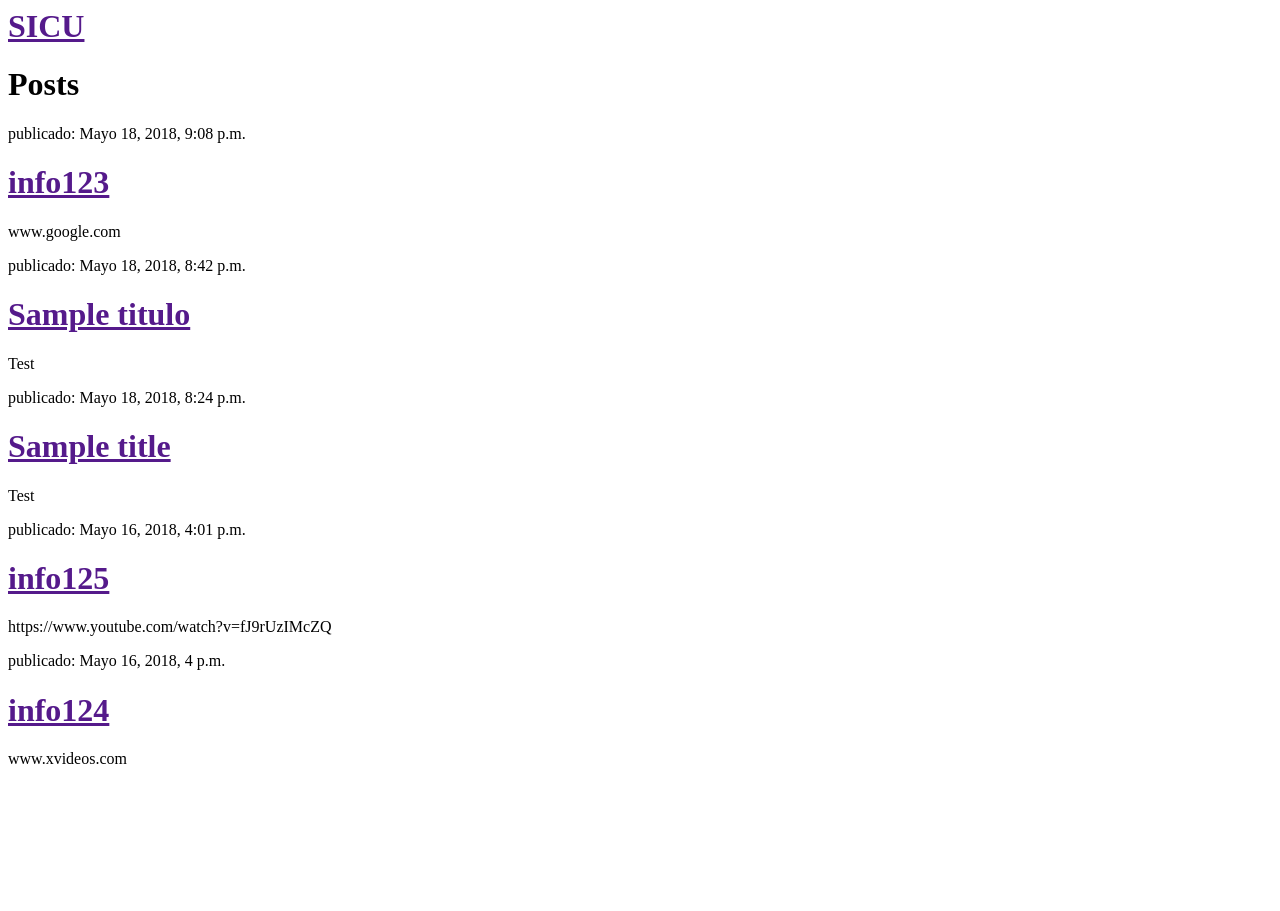
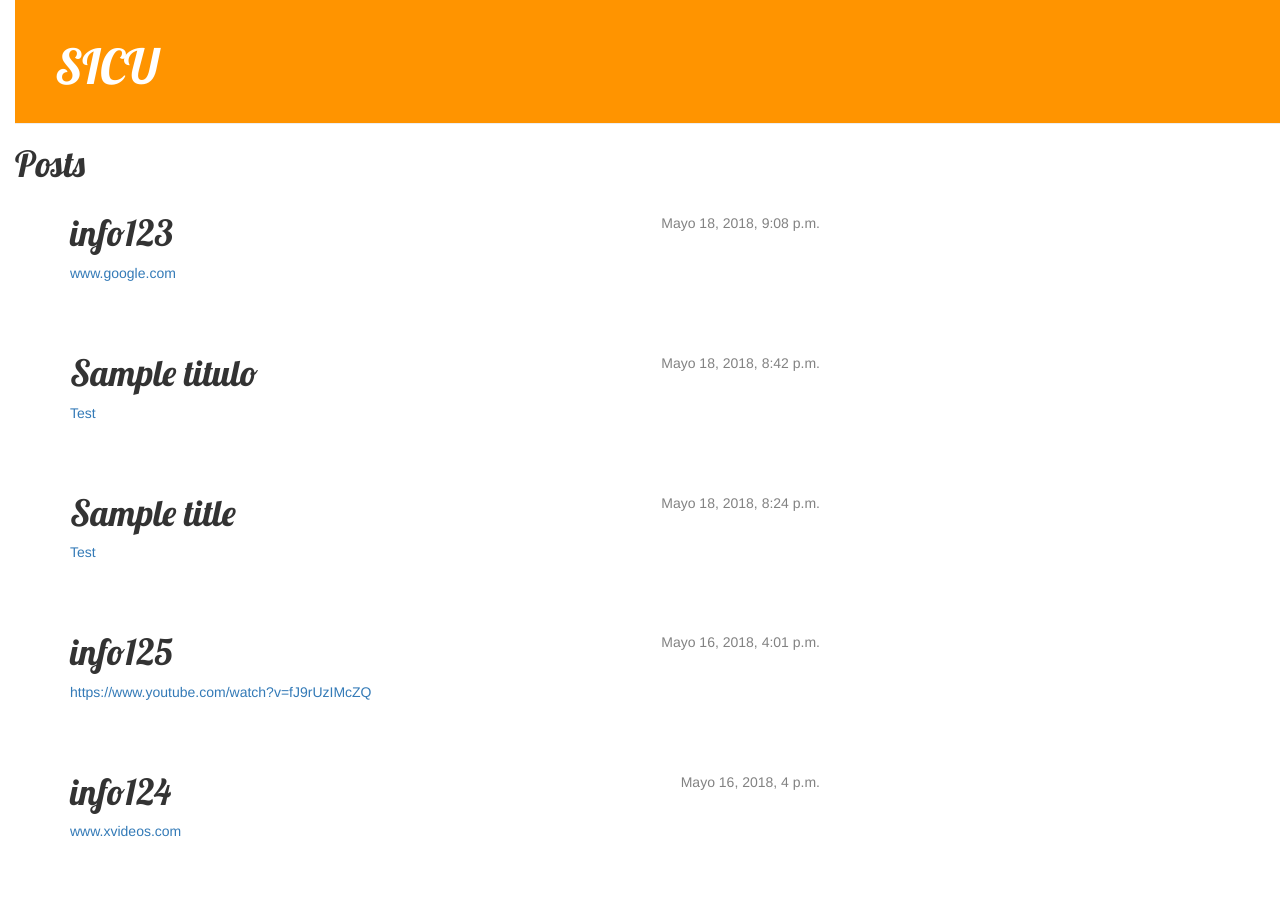
Before and after one commit to DarkElk/SICU, a Django app: page / in a window 1280 px wide. Before the commit the page ends 764 px from the top, so only its background shows below. Run offline with Django 3.2, Linux system fonts and the light colour scheme; data comes from the database, SQL or seed files in the repository; both versions use the stored data as it was after the commit; some libraries are stand-ins or nearby versions.

Commit message:
Añadido soporte para css y modificacion inicial de html
Se añadieron las carpetas necesarias en static para soportar css y se comenzó con la modificación para el html

```diff
--- a/Code_page/mysite/blog/admin.py
+++ b/Code_page/mysite/blog/admin.py
@@ -1,4 +1,6 @@
 from django.contrib import admin
 from .models import Post
+from .models import Usuarios_registrados
 
 admin.site.register(Post)
+admin.site.register(Usuarios_registrados)
--- a/Code_page/mysite/blog/models.py
+++ b/Code_page/mysite/blog/models.py
@@ -15,3 +15,13 @@ class Post(models.Model):
 
     def __str__(self):
         return self.titulo
+
+class Usuarios_registrados(models.Model):
+    nombre =            models.CharField(max_length=100)
+    correo =            models.CharField(max_length=100)
+    contraseña =        models.CharField(max_length=100)
+    carrera =           models.CharField(max_length=100)
+    fecha_creacion =    models.DateTimeField(default = timezone.now)
+
+    def __str__(self):
+        return self.nombre
--- /dev/null
+++ b/Code_page/mysite/blog/static/css/blog.css
@@ -0,0 +1,56 @@
+h1 a {
+       color: #FCA205;
+       font-family: 'Lobster';
+   }
+
+body {
+       padding-left: 15px;
+   }
+
+.page-header {
+   background-color: #ff9400;
+   margin-top: 0;
+   padding: 20px 20px 20px 40px;
+}
+
+.page-header h1, .page-header h1 a, .page-header h1 a:visited, .page-header h1 a:active {
+   color: #ffffff;
+   font-size: 36pt;
+   text-decoration: none;
+}
+
+.content {
+   margin-left: 40px;
+}
+
+h1, h2, h3, h4 {
+   font-family: 'Lobster', cursive;
+}
+
+.date {
+   float: right;
+   color: #828282;
+}
+
+.save {
+   float: right;
+}
+
+.post-form textarea, .post-form input {
+   width: 100%;
+}
+
+.top-menu, .top-menu:hover, .top-menu:visited {
+   color: #ffffff;
+   float: right;
+   font-size: 26pt;
+   margin-right: 20px;
+}
+
+.post {
+   margin-bottom: 70px;
+}
+
+.post h1 a, .post h1 a:visited {
+   color: #000000;
+}
--- a/Code_page/mysite/blog/templates/blog/post_list.html
+++ b/Code_page/mysite/blog/templates/blog/post_list.html
@@ -1,21 +1,36 @@
+{% load staticfiles %}
+
 <html>
     <head>
         <title>SICU</title>
+        <link href="https://fonts.googleapis.com/css?family=Lobster&subset=latin,latin-ext" rel="stylesheet" type="text/css">
+        <link rel="stylesheet" href="//maxcdn.bootstrapcdn.com/bootstrap/3.2.0/css/bootstrap.min.css">
+        <link rel="stylesheet" href="//maxcdn.bootstrapcdn.com/bootstrap/3.2.0/css/bootstrap-theme.min.css">
+        <link rel="stylesheet" href="{% static 'css/blog.css' %}">
+
     </head>
     <body>
-        <div>
+        <div class="page-header">
             <h1><a href="">SICU</a></h1>
         </div>
 
         <div>
             <h1>Posts</h1>
-        {% for post in posts %}
-           <div>
-               <p>publicado: {{ post.fecha_creacion }}</p>
-               <h1><a href="">{{ post.titulo }}</a></h1>
-               <p>{{ post.link|linebreaksbr }}</p>
-           </div>
-       {% endfor %}
+            <div class="content container">
+            <div class="row">
+                <div class="col-md-8">
+                    {% for post in posts %}
+                        <div class="post">
+                            <div class="date">
+                                {{ post.fecha_creacion }}
+                            </div>
+                            <h1>{{ post.titulo }}</h1>
+                            <p><a href="">{{ post.link|linebreaksbr }}</a></p>
+                        </div>
+                    {% endfor %}
+                </div>
+            </div>
+        </div>
 
     </body>
 </html>
```
Also changed, not shown: Code_page/mysite/blog/migrations/0002_auto_20180520_1851.py (added), Code_page/mysite/blog/migrations/0003_auto_20180520_1858.py (added), Code_page/mysite/db.sqlite3.
